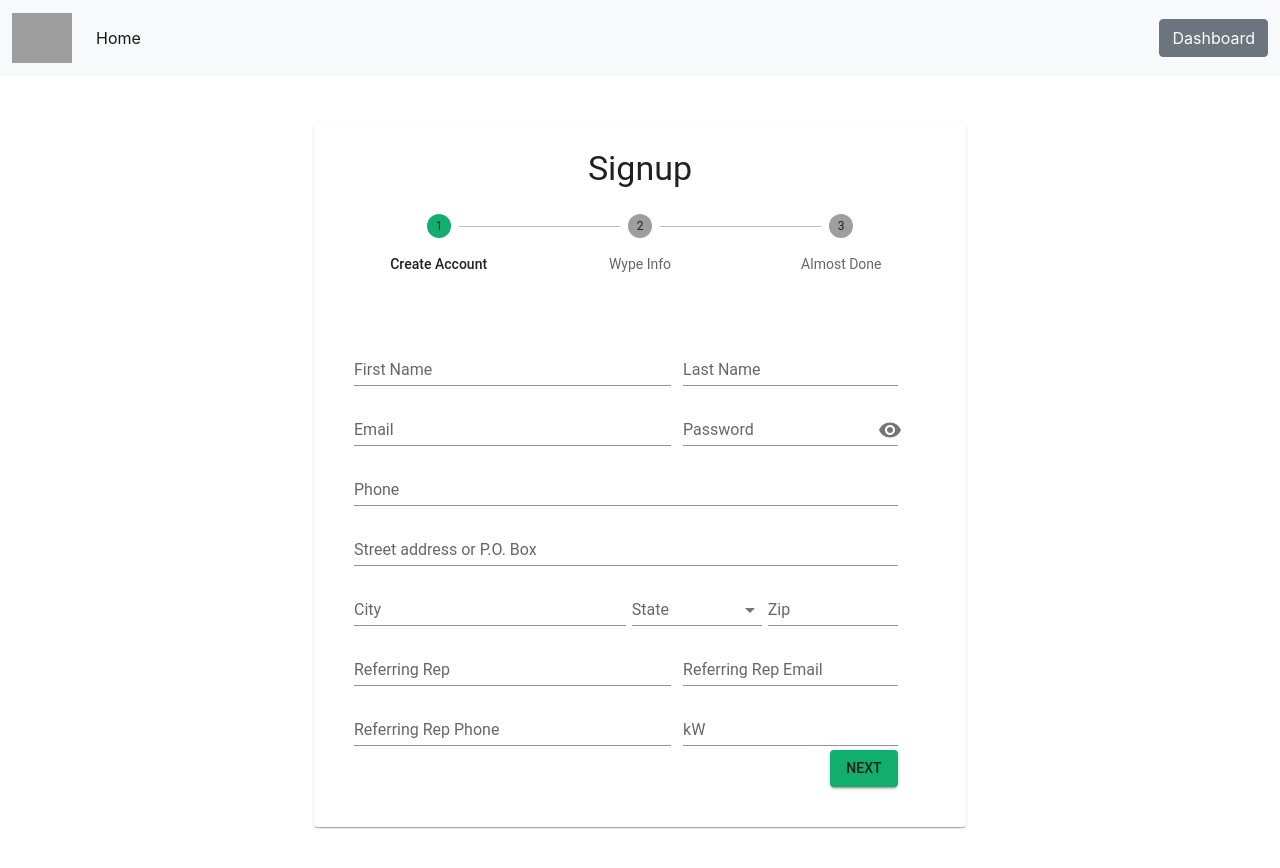
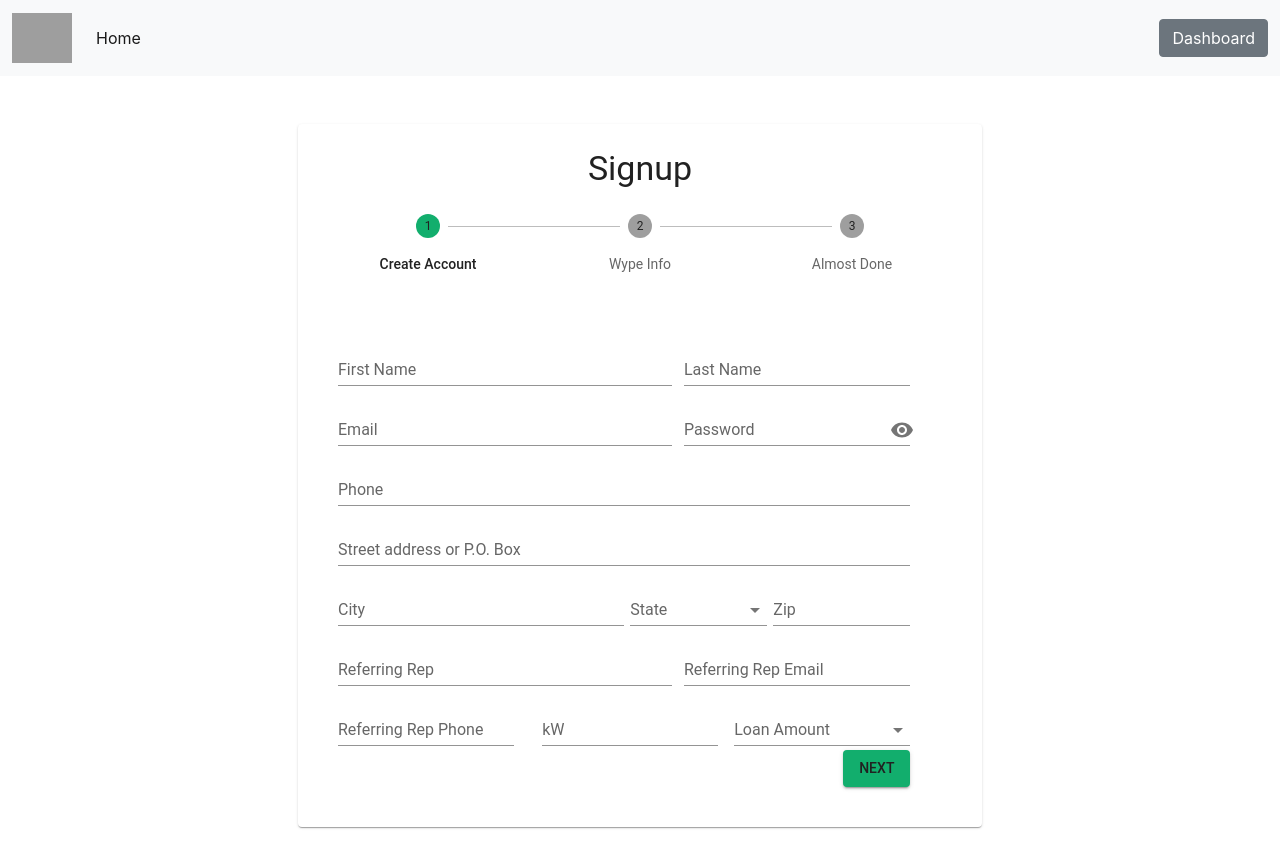
Before and after one commit to Amberchen8892/signup-tyson, a React (Create React App) app: page / in a window 1280 px wide. Shown: the top 868 px of the page. Built offline with nearby package versions, Linux system fonts and the light colour scheme; grey boxes are pictures that could not be loaded.

Commit message:
initial commit

```diff
--- a/src/components/CreateAccount.tsx
+++ b/src/components/CreateAccount.tsx
@@ -115,6 +115,7 @@ const schema = yup.object().shape({
   repEmail: yup.string().max(300),
   repPhone: yup.string().max(256),
   kW: yup.string().max(400),
+  loan_amount: yup.string().max(256),
 });
 
 interface IShippingFormProps {
@@ -363,8 +364,8 @@ const CreateAccount: FC<IShippingFormProps> = ({ setActiveStep }: IShippingFormP
               />
             </Grid>
           </Grid>
-          <Grid container item xs={12}>
-            <Grid item xs={12} sm={7} className={classes.leftField} style={{marginRight: '12px'}}>
+          <Grid container item xs={12} spacing={2}>
+            <Grid item xs={12} sm className={classes.leftField} style={{marginRight: '12px'}}>
               <Controller
                 name="repPhone"
                 control={methods.control}
@@ -398,6 +399,25 @@ const CreateAccount: FC<IShippingFormProps> = ({ setActiveStep }: IShippingFormP
                 )}
               />
             </Grid>
+            <Grid item xs={12} sm className={classes.leftField}>
+                    <FormControl fullWidth variant="standard" sx={{ mt: 1, minWidth: 120 }} error={!!methods.formState.errors.loan_amount}>
+                      <InputLabel id="demo-simple-select-helper-label-loan-amount">Loan Amount</InputLabel>
+                      <Controller
+                        name="loan_amount"
+                        control={methods.control}
+                        render={({ field }) => (
+                          <Select {...field} label="Loan Amount" labelId="demo-simple-select-helper-label-loan-amount">
+                            <MenuItem value="$0 - $50,000">$0 - $50,000</MenuItem>
+                            <MenuItem value="$50,000 - $75,000">$50,000 - $75,000</MenuItem>
+                            <MenuItem value="$75,000 - $100,000">$75,000 - $100,000</MenuItem>
+                            <MenuItem value="$100,000 - $125,000">$100,000 - $125,000</MenuItem>
+                            <MenuItem value="$125,000+">$125,000+</MenuItem>
+                          </Select>
+                        )}
+                      />
+                      {methods.formState.errors.loan_amount ? <FormHelperText>{methods.formState.errors.loan_amount?.message}</FormHelperText> : null}
+                    </FormControl>
+                  </Grid>
           </Grid>
           <div className={classes.buttons}>
             <Button type="submit" variant="contained" color="primary" className={classes.button}>
--- a/src/lib/context/CreateAccountContext.tsx
+++ b/src/lib/context/CreateAccountContext.tsx
@@ -27,6 +27,7 @@ const initialState: State = {
     repEmail: '',
     repPhone: '',
     kW: '',
+    loan_amount: '',
   },
   customerInfo: {
     ssn: '',
--- a/src/lib/interfaces/CreateAccountInfo.ts
+++ b/src/lib/interfaces/CreateAccountInfo.ts
@@ -12,4 +12,5 @@ export interface CreateAccountInfo {
   repPhone: string;
   repEmail: string;
   kW: string;
+  loan_amount: string
 }
```
